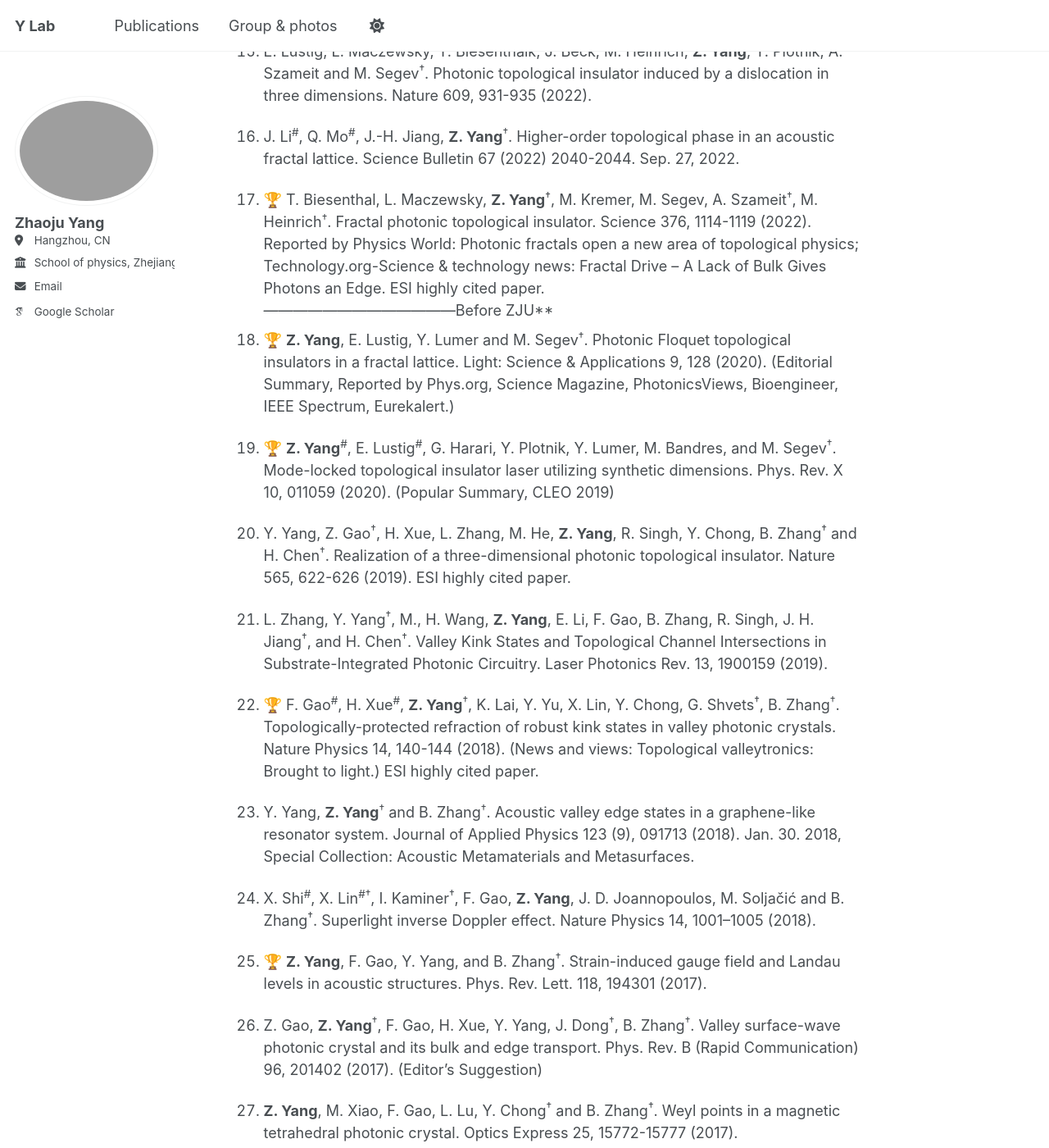
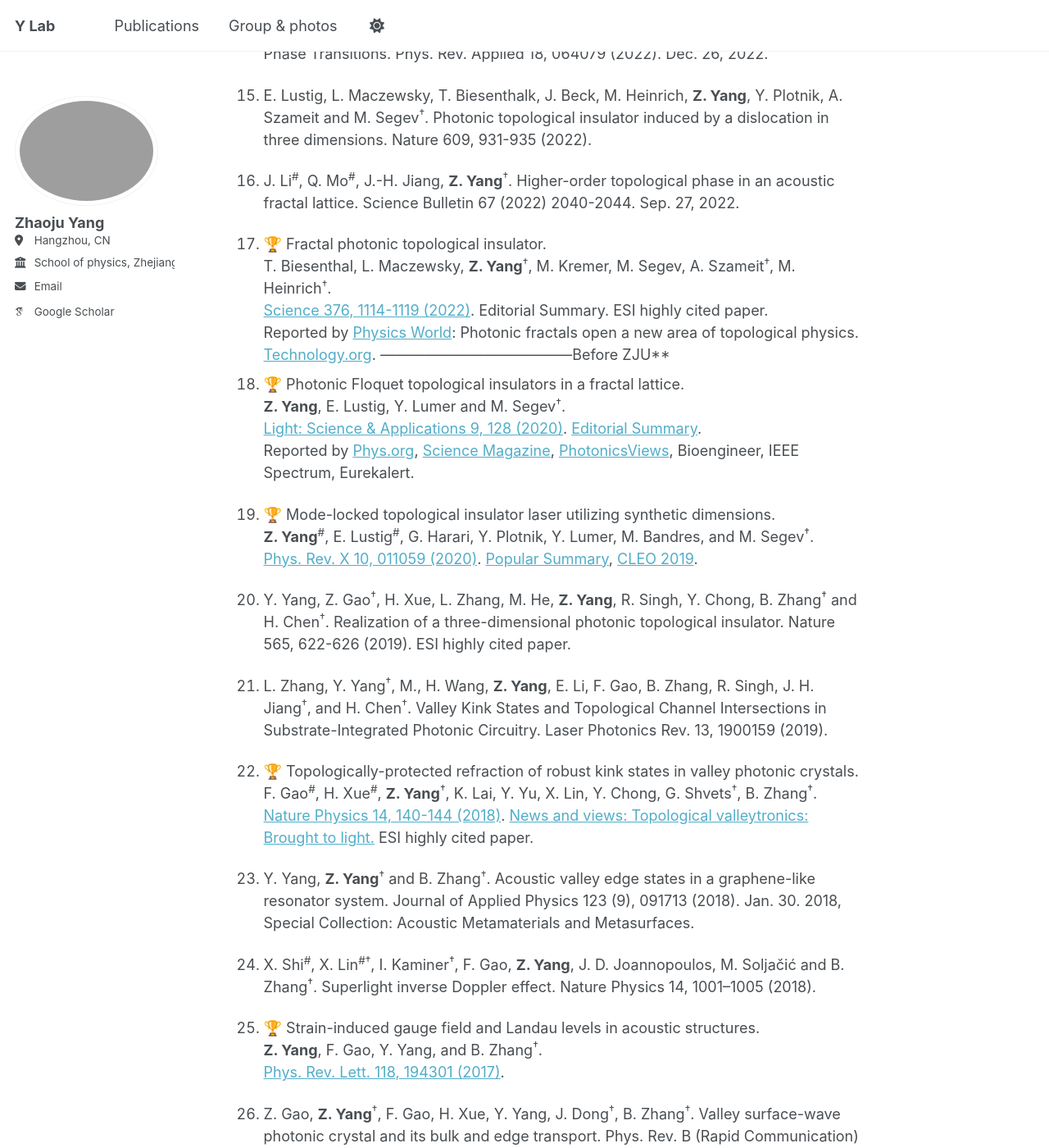
Before and after one commit to zhaojuyang/zhaojuyang.github.io, a Jekyll site: the page built from _pages/about.md, in a window 1280 px wide and 1400 px high, scrolled down 2158 px. Shown: the whole window at 82% size. Built offline with Jekyll 4.4.1, drawn with Linux system fonts in a browser that asks for light colours; emoji names are drawn with the system emoji font; some web fonts are replaced; some of the changed text lies outside the part shown.

Commit message:
Update about.md

```diff
--- a/_pages/about.md
+++ b/_pages/about.md
@@ -28,9 +28,13 @@ Selected publications are labeled by :trophy:. A full list of publications can b
 
 1. B. Wu, H. Zhang, G. Chen, Y. Sun, W. Zhang, S. Zhu, **Z. Yang**, Z. Ruan<sup>†</sup>. Single Ultrafast Pulses Shaped to Spatiotemporal Images. Laser & Photonics Reviews 2402238 (2025). First published: 22 March 2025.
 
-1. :trophy: Q. Liang<sup>#</sup>, Z. Dong<sup>#</sup>,J.-S. Pan<sup>#</sup>, H. Wang, H. Li, **Z. Yang**<sup>†</sup>, W. Yi<sup>†</sup> & B. Yan<sup>†</sup>. Chiral dynamics of ultracold atoms under a tunable SU(2) synthetic gauge field. Nature Physics 20, 1738-1743 (2024). Nature Physics: Research Briefing. 20 Sep. 2024.
+1. :trophy: Chiral dynamics of ultracold atoms under a tunable SU(2) synthetic gauge field. <br>
+Q. Liang<sup>#</sup>, Z. Dong<sup>#</sup>,J.-S. Pan<sup>#</sup>, H. Wang, H. Li, **Z. Yang**<sup>†</sup>, W. Yi<sup>†</sup> & B. Yan<sup>†</sup>. <br>
+[Nature Physics 20, 1738-1743 (2024)](https://www.nature.com/articles/s41567-024-02644-4). [Nature Physics: Research Briefing](https://www.nature.com/articles/s41567-024-02645-3). 20 Sep. 2024.
 
-1. :trophy: Y. Sun<sup>#</sup>, X. Hou<sup>#</sup>, T. Wan, F. Wang, S. Zhu, Z. Ruan*, **Z. Yang***. Photonic Floquet skin-topological effect. Phys. Rev. Lett. 132, 063804 (2024). Feb. 9, 2024. [arXiv:2306.03705 (2023).] ESI highly cited paper.
+1. :trophy: Photonic Floquet skin-topological effect. <br>
+ Y. Sun<sup>#</sup>, X. Hou<sup>#</sup>, T. Wan, F. Wang, S. Zhu, Z. Ruan*, **Z. Yang***. <br>
+[Phys. Rev. Lett. 132, 063804 (2024)](https://journals.aps.org/prl/abstract/10.1103/PhysRevLett.132.063804). Feb. 9, 2024. [arXiv:2306.03705 (2023).] ESI highly cited paper.
 
 1. J. Gao<sup>†</sup>, Z. Xu, **Z. Yang**<sup>†</sup>, V. Zwiller & A. W. Elshaari<sup>†</sup>. Quantum topological photonics with special focus on waveguide systems. npj Nanophoton. 1, 34 (2024). Aug. 30, 2024.
 
@@ -48,7 +55,7 @@ Selected publications are labeled by :trophy:. A full list of publications can b
 
 1. X. Xie<sup>#</sup>, M. Wei<sup>#</sup>, Y. Yang<sup>#</sup>, Y. Li, K. Lei, Z. Zhang, C. Wang, C. Zhong, L. Li, Z. Wang, W. E. I. Sha, E. Li, H. Xue, **Z. Yang**, L. Yuan, H. Chen<sup>†</sup>, H. Lin<sup>†</sup>, F. Gao<sup>†</sup>, “Harnessing Anti-Parity-Time Phase Transition in Coupled Topological Photonic Valley Waveguides”. Advanced Functional Materials, 2302197, 1-8, (2023).
 
-1. SUN Y.-Y., LI J.-K., YANG Zhao-Ju<sup>†</sup>. Looking for the nontrivial states of matter from fractals [J]. PHYSICS, 2023, 52(4): 232-238. 物理，2023, 52(4): 232-238. 从大自然的分形之美中寻找非凡物态
+1. SUN Y.-Y., LI J.-K., YANG Zhao-Ju<sup>†</sup>. Looking for the nontrivial states of matter from fractals [J]. [PHYSICS](https://wuli.iphy.ac.cn/en/article/doi/10.7693/wl20230402), 2023, 52(4): 232-238. 物理，2023, 52(4): 232-238. 从大自然的分形之美中寻找非凡物态
 
 1. Q. Mo, Y. Sun, J. Li, Z. Ruan, and **Z. Yang**<sup>†</sup>. Imaginary-Disorder-Induced Topological Phase Transitions. Phys. Rev. Applied 18, 064079 (2022). Dec. 26, 2022.
 
@@ -56,24 +63,36 @@ Selected publications are labeled by :trophy:. A full list of publications can b
 
 1. J. Li<sup>#</sup>, Q. Mo<sup>#</sup>, J.-H. Jiang, **Z. Yang**<sup>†</sup>. Higher-order topological phase in an acoustic fractal lattice. Science Bulletin 67 (2022) 2040-2044. Sep. 27, 2022.
 
-1. :trophy: T. Biesenthal, L. Maczewsky, **Z. Yang**<sup>†</sup>, M. Kremer, M. Segev, A. Szameit<sup>†</sup>, M. Heinrich<sup>†</sup>. Fractal photonic topological insulator. Science 376, 1114-1119 (2022). Reported by Physics World: Photonic fractals open a new area of topological physics; Technology.org-Science & technology news: Fractal Drive – A Lack of Bulk Gives Photons an Edge. ESI highly cited paper.
+1. :trophy: Fractal photonic topological insulator. <br>
+T. Biesenthal, L. Maczewsky, **Z. Yang**<sup>†</sup>, M. Kremer, M. Segev, A. Szameit<sup>†</sup>, M. Heinrich<sup>†</sup>. <br>
+[Science 376, 1114-1119 (2022)](https://www.science.org/doi/10.1126/science.abm2842). Editorial Summary. ESI highly cited paper.  <br>
+Reported by [Physics World](https://physicsworld.com/a/photonic-fractals-open-a-new-area-of-topological-physics/): Photonic fractals open a new area of topological physics. [Technology.org](https://www.technology.org/2022/05/13/fractal-drive-a-lack-of-bulk-gives-photons-an-edge/#offer_link).
 *---------------------------------------*Before ZJU**
 <!--*Before ZJU:*-->
-1. :trophy: **Z. Yang**, E. Lustig, Y. Lumer and M. Segev<sup>†</sup>. Photonic Floquet topological insulators in a fractal lattice. Light: Science & Applications 9, 128 (2020). (Editorial Summary, Reported by Phys.org, Science Magazine, PhotonicsViews, Bioengineer, IEEE Spectrum, Eurekalert.)
+1. :trophy: Photonic Floquet topological insulators in a fractal lattice. <br>
+**Z. Yang**, E. Lustig, Y. Lumer and M. Segev<sup>†</sup>. <br>
+[Light: Science & Applications 9, 128 (2020)](https://www.nature.com/articles/s41377-020-00354-z). [Editorial Summary](https://www.nature.com/articles/s41377-020-00354-z).<br>
+Reported by [Phys.org](https://phys.org/news/2020-07-topological-photonics-fractal-lattices.html), [Science Magazine](https://scienmag.com/topological-photonics-in-fractal-lattices/), [PhotonicsViews](https://www.photonicsviews.com/topological-photonics-in-fractal-lattices/), Bioengineer, IEEE Spectrum, Eurekalert.
 
-1. :trophy: **Z. Yang**<sup>#</sup>, E. Lustig<sup>#</sup>, G. Harari, Y. Plotnik, Y. Lumer, M. Bandres, and M. Segev<sup>†</sup>. Mode-locked topological insulator laser utilizing synthetic dimensions. Phys. Rev. X 10, 011059 (2020). (Popular Summary, CLEO 2019)
+1. :trophy: Mode-locked topological insulator laser utilizing synthetic dimensions. <br>
+**Z. Yang**<sup>#</sup>, E. Lustig<sup>#</sup>, G. Harari, Y. Plotnik, Y. Lumer, M. Bandres, and M. Segev<sup>†</sup>. <br>
+[Phys. Rev. X 10, 011059 (2020)](https://journals.aps.org/prx/abstract/10.1103/PhysRevX.10.011059). [Popular Summary](https://journals.aps.org/prx/abstract/10.1103/PhysRevX.10.011059), [CLEO 2019](https://www.osapublishing.org/abstract.cfm?uri=CLEO_QELS-2019-FW3D.2).
 
 1. Y. Yang, Z. Gao<sup>†</sup>, H. Xue, L. Zhang, M. He, **Z. Yang**, R. Singh, Y. Chong, B. Zhang<sup>†</sup> and H. Chen<sup>†</sup>. Realization of a three-dimensional photonic topological insulator. Nature 565, 622-626 (2019). ESI highly cited paper.
 
 1. L. Zhang, Y. Yang<sup>†</sup>, M., H. Wang, **Z. Yang**, E. Li, F. Gao, B. Zhang, R. Singh, J. H. Jiang<sup>†</sup>, and H. Chen<sup>†</sup>. Valley Kink States and Topological Channel Intersections in Substrate-Integrated Photonic Circuitry. Laser Photonics Rev. 13, 1900159 (2019).
 
-1. :trophy: F. Gao<sup>#</sup>, H. Xue<sup>#</sup>, **Z. Yang**<sup>†</sup>, K. Lai, Y. Yu, X. Lin, Y. Chong, G. Shvets<sup>†</sup>, B. Zhang<sup>†</sup>. Topologically-protected refraction of robust kink states in valley photonic crystals. Nature Physics 14, 140-144 (2018). (News and views: Topological valleytronics: Brought to light.) ESI highly cited paper.
+1. :trophy: Topologically-protected refraction of robust kink states in valley photonic crystals. <br>
+F. Gao<sup>#</sup>, H. Xue<sup>#</sup>, **Z. Yang**<sup>†</sup>, K. Lai, Y. Yu, X. Lin, Y. Chong, G. Shvets<sup>†</sup>, B. Zhang<sup>†</sup>. <br>
+[Nature Physics 14, 140-144 (2018)](https://www.nature.com/articles/nphys4304). [News and views: Topological valleytronics: Brought to light.](https://www.nature.com/articles/nphys4331) ESI highly cited paper.
 
 1. Y. Yang, **Z. Yang**<sup>†</sup> and B. Zhang<sup>†</sup>. Acoustic valley edge states in a graphene-like resonator system. Journal of Applied Physics 123 (9), 091713 (2018). Jan. 30. 2018, Special Collection: Acoustic Metamaterials and Metasurfaces.
 
 1. X. Shi<sup>#</sup>, X. Lin<sup>#</sup><sup>†</sup>, I. Kaminer<sup>†</sup>, F. Gao, **Z. Yang**, J. D. Joannopoulos, M. Soljačić and B. Zhang<sup>†</sup>. Superlight inverse Doppler effect. Nature Physics 14, 1001–1005 (2018).
 
-1. :trophy: **Z. Yang**, F. Gao, Y. Yang, and B. Zhang<sup>†</sup>. Strain-induced gauge field and Landau levels in acoustic structures. Phys. Rev. Lett. 118, 194301 (2017).
+1. :trophy: Strain-induced gauge field and Landau levels in acoustic structures. <br>
+**Z. Yang**, F. Gao, Y. Yang, and B. Zhang<sup>†</sup>. <br>
+[Phys. Rev. Lett. 118, 194301 (2017)](https://journals.aps.org/prl/abstract/10.1103/PhysRevLett.118.194301).
 
 1. Z. Gao, **Z. Yang**<sup>†</sup>, F. Gao, H. Xue, Y. Yang, J. Dong<sup>†</sup>, B. Zhang<sup>†</sup>. Valley surface-wave photonic crystal and its bulk and edge transport. Phys. Rev. B (Rapid Communication) 96, 201402 (2017). (Editor's Suggestion)
 
```
Also changed, not shown: other parts of _pages/about.md (+10 -4 lines).
